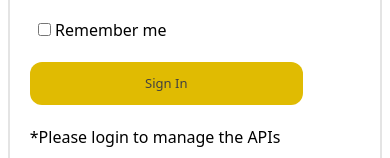
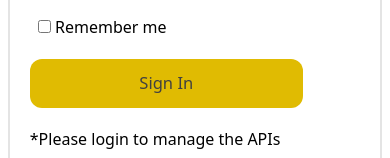
Before and after one commit to AritraChakraborty2003/API_Manager, a React (Vite) app in the folder Client/: page / in a window 390 px wide. Shown: the part 453-611 px from the top of the page. Built offline with nearby package versions, Linux system fonts and the light colour scheme.

Commit message:
Feat:Login form and dashboard section

```diff
--- a/Client/src/components/FormArea.jsx
+++ b/Client/src/components/FormArea.jsx
@@ -102,7 +102,7 @@ const FormArea = () => {
             <div className="w-[85vw] lg:w-[35vw]">
               <button
                 onClick={VerifyLogin}
-                className="rounded-xl w-[70vw] lg:w-[30vw] bg-[#e0bb02] text-[3.35vmin] lg:text-[2.75vmin] text-[#414141] font-medium text-center p-3"
+                className="rounded-xl w-[70vw] lg:w-[30vw] bg-[#e0bb02] text-[4.25vmin] lg:text-[2.75vmin] text-[#414141] font-medium text-center p-3"
               >
                 Sign In
               </button>
```
